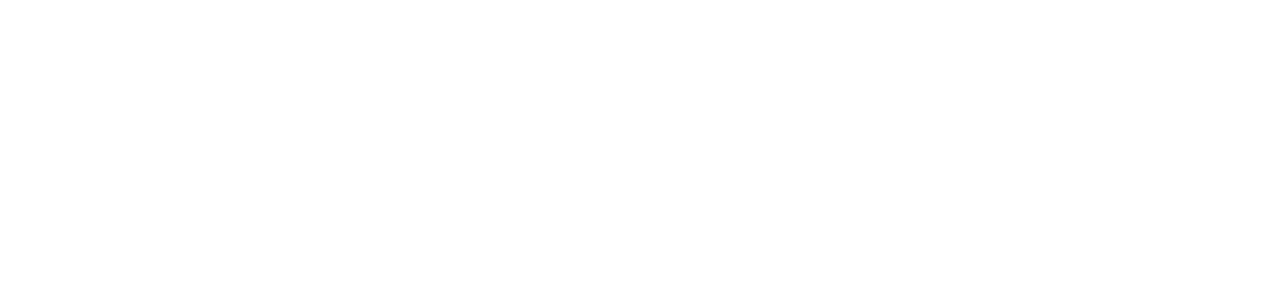
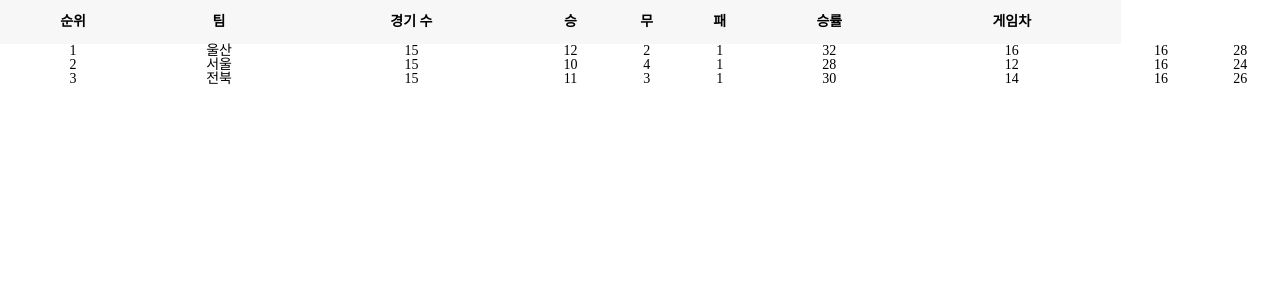
Before and after one commit to ji-silver/FANHANA, a React (Create React App) app: page /baseball/record in a window 1280 px wide. Before the commit this address had no page. Shown: the top 300 px of the page. Built offline with nearby package versions, Linux system fonts and the light colour scheme.

Commit message:
Feat: 스포츠 별 순위 라우팅 추가

```diff
--- a/src/App.tsx
+++ b/src/App.tsx
@@ -1,6 +1,9 @@
 import React from "react";
 import { Routes, BrowserRouter as Router, Route } from "react-router-dom";
 import "./styles/App.css";
+import KlRecord from "./pages/Record/KlRecord";
+import KboRecord from "./pages/Record/KboRecord";
+import LoLRecord from "./pages/Record/LoLRecord";
 
 function App() {
   return (
@@ -12,8 +15,11 @@ function App() {
           <Route path="/register"></Route>
           <Route path="/mypage"></Route>
           <Route path="/soccer"></Route>
+          <Route path="/soccer/record" element={<KlRecord />}></Route>
           <Route path="/baseball"></Route>
+          <Route path="/baseball/record" element={<KboRecord />}></Route>
           <Route path="/esport"></Route>
+          <Route path="/esport/record" element={<LoLRecord />}></Route>
           <Route path="/shorts"></Route>
         </Routes>
       </Router>
--- /dev/null
+++ b/src/pages/Record/KboRecord.tsx
@@ -0,0 +1,97 @@
+import React from 'react'
+import styled from "styled-components";
+import RecordTable from './RecordTable';
+
+const data = [
+    {
+        "team": "울산",
+        "wins": 12,
+        "drawns": 2,
+        "losses": 1,
+        "scored": 32,
+        "conceded": 16,
+        "points": 28
+    },
+    {
+        "team": "서울",
+        "wins": 10,
+        "drawns": 4,
+        "losses": 1,
+        "scored": 28,
+        "conceded": 12,
+        "points": 24
+    },
+    {
+        "team": "전북",
+        "wins": 11,
+        "drawns": 3,
+        "losses": 1,
+        "scored": 30,
+        "conceded": 14,
+        "points": 26
+    }
+]
+
+
+function KboRecord() {
+
+    const data = [
+        {
+            "team": "울산",
+            "wins": 12,
+            "drawns": 2,
+            "losses": 1,
+            "scored": 32,
+            "conceded": 16,
+            "points": 28
+        },
+        {
+            "team": "서울",
+            "wins": 10,
+            "drawns": 4,
+            "losses": 1,
+            "scored": 28,
+            "conceded": 12,
+            "points": 24
+        },
+        {
+            "team": "전북",
+            "wins": 11,
+            "drawns": 3,
+            "losses": 1,
+            "scored": 30,
+            "conceded": 14,
+            "points": 26
+        }
+    ]
+
+
+    const headers = ['순위', '팀', '경기 수', '승', "무", '패', '승률', '게임차'];
+
+    const datas = (
+        <>
+            {data.map((teamData, index) => (
+                <tr key={index}>
+                    <td>{index + 1}</td>
+                    <td>{teamData.team}</td>
+                    <td>{teamData.wins + teamData.drawns + teamData.losses}</td>
+                    <td>{teamData.wins}</td>
+                    <td>{teamData.drawns}</td>
+                    <td>{teamData.losses}</td>
+                    <td>{teamData.scored}</td>
+                    <td>{teamData.conceded}</td>
+                    <td>{teamData.scored - teamData.conceded}</td>
+                    <td>{teamData.points}</td>
+                </tr>
+            ))}
+        </>
+    );
+    return (
+        <div>
+            <RecordTable headerData={headers} tbodyData={datas} />
+
+        </div>
+    )
+}
+
+export default KboRecord;
--- /dev/null
+++ b/src/pages/Record/KlRecord.tsx
@@ -0,0 +1,72 @@
+import React from 'react'
+import styled from "styled-components";
+import RecordTable from './RecordTable';
+import Header from '../../components/common/Header';
+
+
+function KlRecord() {
+
+    const data = [
+        {
+            "team": "울산",
+            "wins": 12,
+            "drawns": 2,
+            "losses": 1,
+            "scored": 32,
+            "conceded": 16,
+            "points": 28
+        },
+        {
+            "team": "서울",
+            "wins": 10,
+            "drawns": 4,
+            "losses": 1,
+            "scored": 28,
+            "conceded": 12,
+            "points": 24
+        },
+        {
+            "team": "전북",
+            "wins": 11,
+            "drawns": 3,
+            "losses": 1,
+            "scored": 30,
+            "conceded": 14,
+            "points": 26
+        }
+    ]
+
+    // 승점 높은순으로 정렬
+    data.sort((a, b) => b.points - a.points);
+
+    const headers = ['순위', '팀', '경기', '승', "무", '패', '득점', '실점', '득실차', '승점'];
+
+    const datas = (
+        <>
+
+            {data.map((teamData, index) => (
+                <tr key={index}>
+                    <td>{index + 1}</td>
+                    <td>{teamData.team}</td>
+                    <td>{teamData.wins + teamData.drawns + teamData.losses}</td>
+                    <td>{teamData.wins}</td>
+                    <td>{teamData.drawns}</td>
+                    <td>{teamData.losses}</td>
+                    <td>{teamData.scored}</td>
+                    <td>{teamData.conceded}</td>
+                    <td>{teamData.scored - teamData.conceded}</td>
+                    <td>{teamData.points}</td>
+                </tr>
+            ))}
+        </>
+    );
+    return (
+        <div>
+            <Header />
+            <RecordTable headerData={headers} tbodyData={datas} />
+
+        </div>
+    )
+}
+
+export default KlRecord;
--- /dev/null
+++ b/src/pages/Record/LoLRecord.tsx
@@ -0,0 +1,97 @@
+import React from 'react'
+import styled from "styled-components";
+import RecordTable from './RecordTable';
+
+const data = [
+    {
+        "team": "울산",
+        "wins": 12,
+        "drawns": 2,
+        "losses": 1,
+        "scored": 32,
+        "conceded": 16,
+        "points": 28
+    },
+    {
+        "team": "서울",
+        "wins": 10,
+        "drawns": 4,
+        "losses": 1,
+        "scored": 28,
+        "conceded": 12,
+        "points": 24
+    },
+    {
+        "team": "전북",
+        "wins": 11,
+        "drawns": 3,
+        "losses": 1,
+        "scored": 30,
+        "conceded": 14,
+        "points": 26
+    }
+]
+
+
+function LoLRecord() {
+
+    const data = [
+        {
+            "team": "울산",
+            "wins": 12,
+            "drawns": 2,
+            "losses": 1,
+            "scored": 32,
+            "conceded": 16,
+            "points": 28
+        },
+        {
+            "team": "서울",
+            "wins": 10,
+            "drawns": 4,
+            "losses": 1,
+            "scored": 28,
+            "conceded": 12,
+            "points": 24
+        },
+        {
+            "team": "전북",
+            "wins": 11,
+            "drawns": 3,
+            "losses": 1,
+            "scored": 30,
+            "conceded": 14,
+            "points": 26
+        }
+    ]
+
+
+    const headers = ['순위', '팀', '승', '패', '득실차'];
+
+    const datas = (
+        <>
+            {data.map((teamData, index) => (
+                <tr key={index}>
+                    <td>{index + 1}</td>
+                    <td>{teamData.team}</td>
+                    <td>{teamData.wins + teamData.drawns + teamData.losses}</td>
+                    <td>{teamData.wins}</td>
+                    <td>{teamData.drawns}</td>
+                    <td>{teamData.losses}</td>
+                    <td>{teamData.scored}</td>
+                    <td>{teamData.conceded}</td>
+                    <td>{teamData.scored - teamData.conceded}</td>
+                    <td>{teamData.points}</td>
+                </tr>
+            ))}
+        </>
+    );
+    return (
+        <div>
+            <RecordTable headerData={headers} tbodyData={datas} />
+
+        </div>
+    )
+}
+
+export default LoLRecord;
--- /dev/null
+++ b/src/pages/Record/RecordTable.tsx
@@ -0,0 +1,50 @@
+import React, { ReactNode } from 'react'
+import styled from "styled-components";
+
+const Container = styled.div`
+    font-size: 14px;
+    max-width: 1596px;
+    margin: 0 auto;
+`
+
+const Table = styled.table`
+    width: 100%;
+    text-align: center;
+`
+
+const Thead = styled.thead`
+    height: 44px;
+    background-color: #f7f7f7;
+    font-weight: bold;
+
+    th {
+        vertical-align: middle;
+    }
+`
+
+type RecordTableProps = {
+    headerData: string[];
+    tbodyData: ReactNode;
+};
+
+function RecordTable({ headerData, tbodyData }: RecordTableProps) {
+    return (
+        <Container>
+            <Table>
+                <colgroup>
+                    <col></col>
+                </colgroup>
+                <Thead>
+                    <tr>
+                        {headerData.map((header, index) => (
+                            <th key={index}>{header}</th>
+                        ))}
+                    </tr>
+                </Thead>
+                <tbody>{tbodyData}</tbody>
+            </Table>
+        </Container>
+    );
+}
+
+export default RecordTable;
```
Also changed, not shown: src/components/common/index.ts (deleted), src/components/index.ts (deleted), src/pages/index.ts (deleted).
